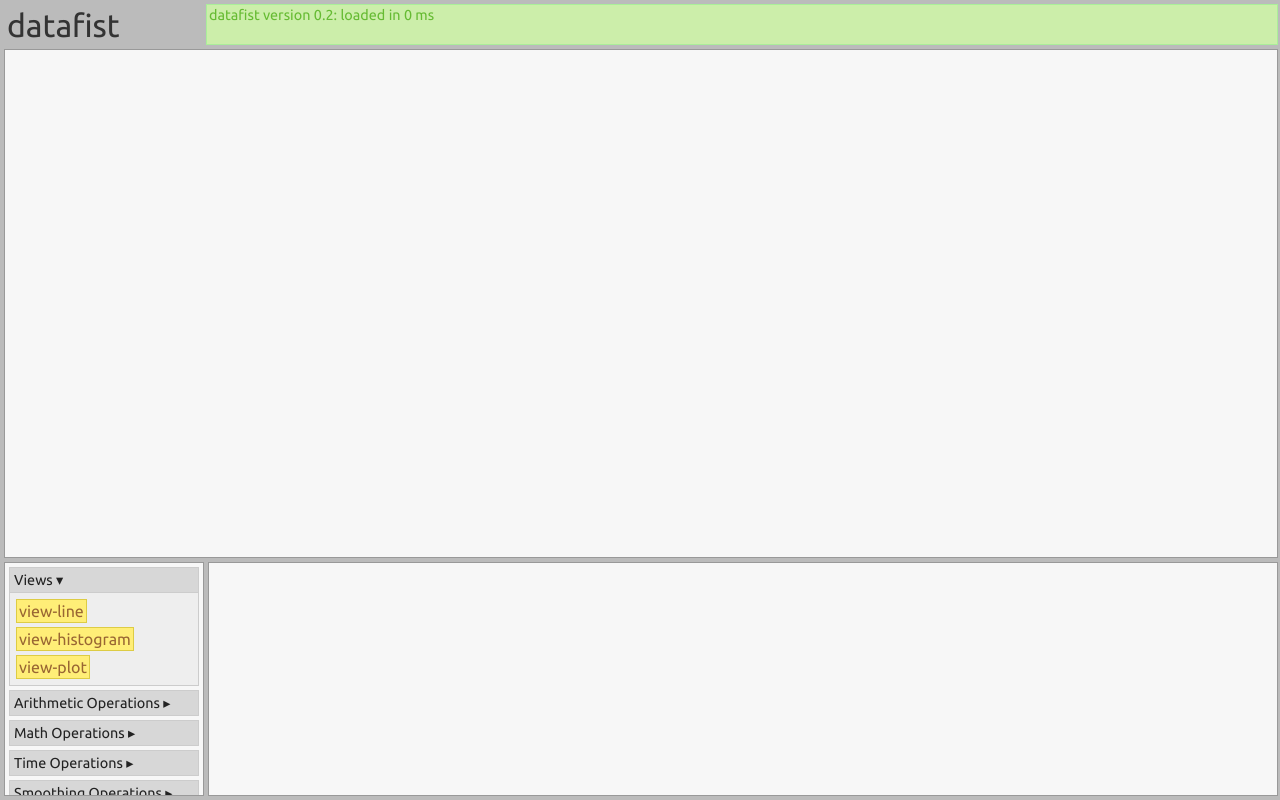
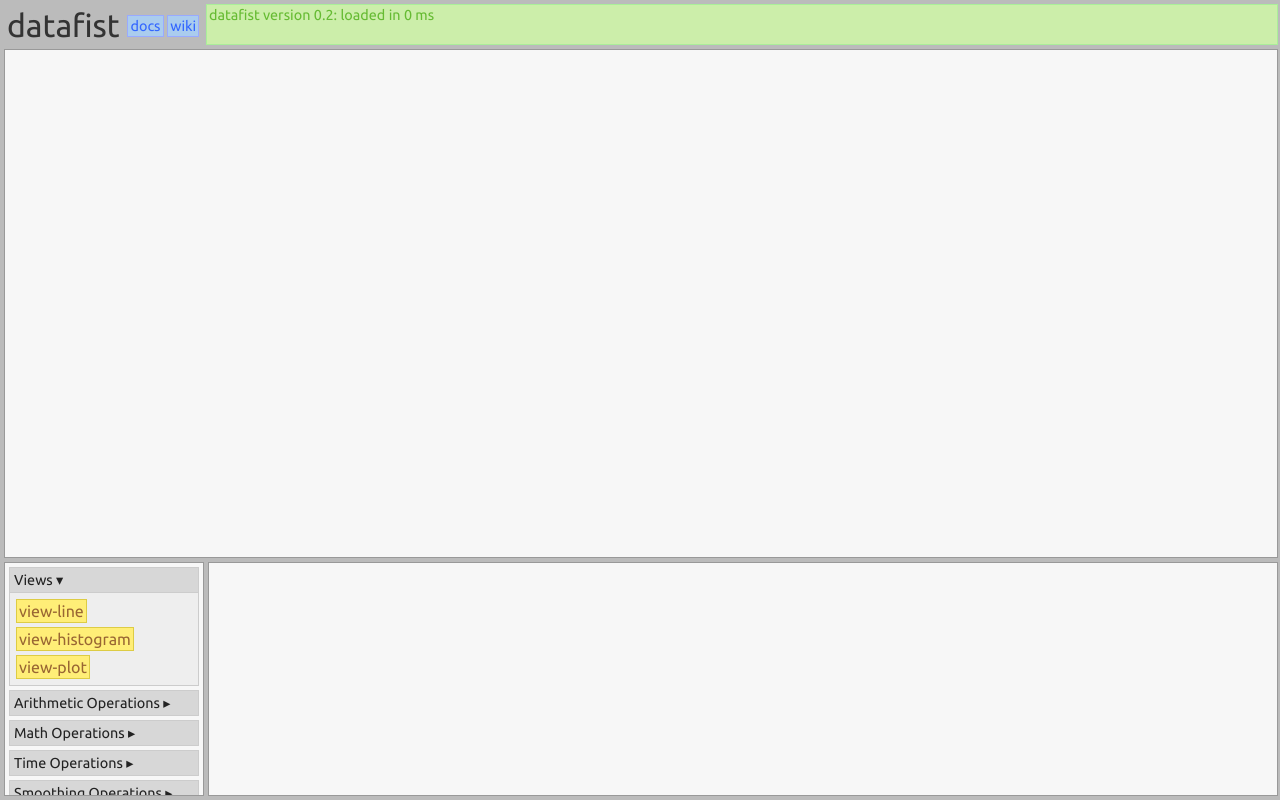
Before and after one commit to candu/datafist, a plain HTML site: page index.html in a window 1280 px wide. Drawn offline with Linux system fonts and the light colour scheme.

Commit message:
Adding docs/wiki links to datafist

```diff
--- a/index.html
+++ b/index.html
@@ -73,6 +73,8 @@
         <tr id="header">
           <td id="banner">
             <div id="title">datafist</div>
+            <a href="docs.html" class="nav" target="_blank">docs</a>
+            <a href="https://github.com/candu/datafist/wiki" class="nav" target="_blank">wiki</a>
           </td>
           <td id="status">
             <div id="status_wrapper" class="working">
--- a/less/main.less
+++ b/less/main.less
@@ -85,7 +85,18 @@ tr, td {
   font-size: 32px;
   color: #333;
   display: inline-block;
-  width: 20%;
+  padding-right: 7px;
+}
+
+a.nav {
+  text-decoration: none;
+  background-color: @blue-bg;
+  color: @blue-text;
+  border: 1px solid @blue-border;
+  padding: 2px;
+  font-size: 90%;
+  position: relative;
+  top: -3px;
 }
 
 #status {
```
Also changed, not shown: css/less/main.css.
